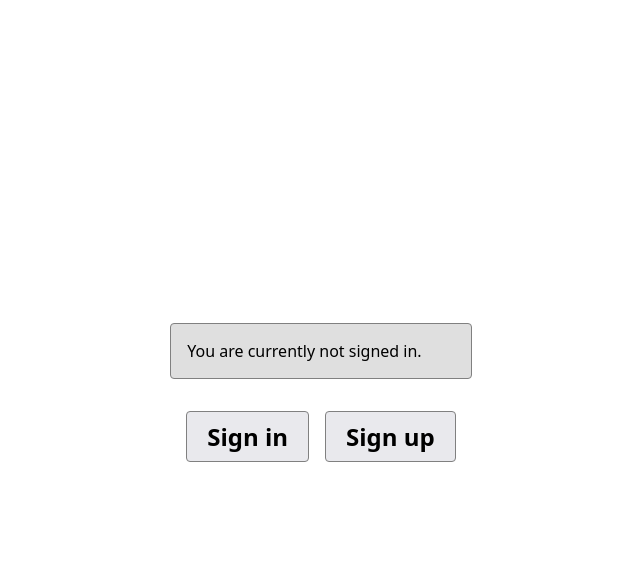
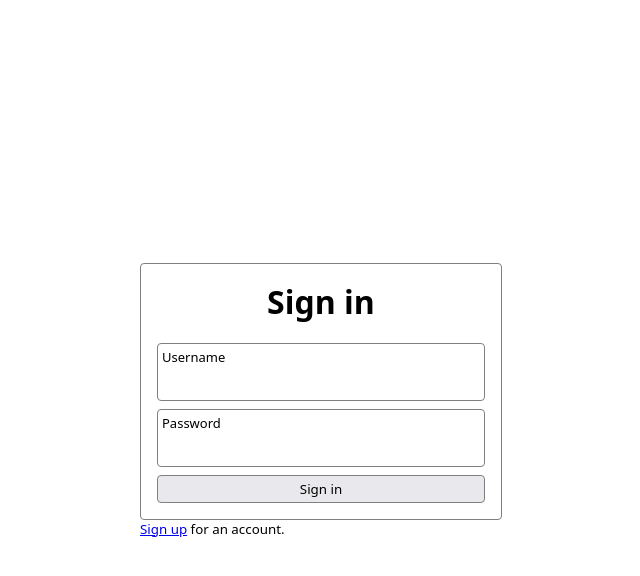
Before and after one commit to CarterSnich/python-ni-troy, a Flask app: page / in a window 1280 px wide. Shown: the top 576 px of the page, without its empty margins (319-959 px from the left). Run offline with Flask 3, Linux system fonts and the light colour scheme.

Commit message:
before umuro

```diff
--- a/app.py
+++ b/app.py
@@ -4,6 +4,8 @@ from forms import SignUpForm, SignInForm
 from werkzeug.security import generate_password_hash, check_password_hash
 from haikus import haikus
 import random
+from sqlite3 import IntegrityError
+from werkzeug.exceptions import HTTPException
 
 
 app = Flask(__name__)
@@ -14,16 +16,19 @@ app.config.from_mapping(
 database.init_app(app)
 
 
+@app.errorhandler(HTTPException)
+def handle_http_exception(e):
+    return (
+        render_template(
+            "http-error.jinja", code=e.code, name=e.name, description=e.description
+        ),
+        e.code,
+    )
+
+
 @app.route("/", methods=["GET", "POST"])
 def index():
     if "user" in session:
-        return redirect(url_for("welcome"))
-    return render_template("index.jinja")
-
-
-@app.route("/signin", methods=["GET", "POST"])
-def signin():
-    if session.get("user"):
         return redirect(url_for("welcome"))
 
     form = SignInForm()
@@ -45,7 +50,10 @@ def signin():
 
         flash("Password is incorrect." if user else "User not found.", "error")
 
-    return render_template("signin.jinja", form=form)
+    if request.args.get("username"):
+        form.username.data = request.args.get("username")
+
+    return render_template("index.jinja", form=form)
 
 
 @app.route("/signup", methods=["GET", "POST"])
@@ -56,22 +64,31 @@ def signup():
     form = SignUpForm()
 
     if request.method == "POST" and form.validate_on_submit():
-        db = database.get_db()
-        db.execute(
-            "INSERT INTO users (name, email, address, username, password)"
-            "VALUES (?, ?, ?, ?, ?)",
-            (
-                form.name.data,
-                form.email.data,
-                form.address.data,
-                form.username.data,
-                generate_password_hash(form.password.data),
-            ),
-        )
-        db.commit()
+        try:
+            db = database.get_db()
+            db.execute(
+                "INSERT INTO users (name, email, address, username, password)"
+                "VALUES (?, ?, ?, ?, ?)",
+                (
+                    form.name.data,
+                    form.email.data,
+                    form.address.data,
+                    form.username.data,
+                    generate_password_hash(form.password.data),
+                ),
+            )
 
-        flash("Sign up successfully!")
-        return redirect(url_for("signin"))
+            db.commit()
+            flash("Sign up successfully!")
+            return redirect(url_for("index", username=form.username.data))
+        except IntegrityError as err:
+            flash("Sign up failed.", category="error")
+            msg = str(err)
+            if msg.startswith("UNIQUE constraint failed:"):
+                parts = msg.split(": ")[1].split(".")
+                table = parts[0]
+                column = parts[1]
+                form[column].errors.append(f"{column.capitalize()} already exist.")
 
     return render_template("signup.jinja", form=form)
 
@@ -96,6 +113,8 @@ def welcome():
 
 @app.route("/signout")
 def signout():
-    session.pop("user", None)
-    flash("You have successfully logged out.", "info")
+    if "user" in session:
+        session.pop("user", None)
+        flash("You have successfully logged out.", "info")
+
     return redirect(url_for("index"))
--- a/forms.py
+++ b/forms.py
@@ -22,7 +22,11 @@ class SignUpForm(FlaskForm):
     name = StringField(label="Name", id="name", validators=[DataRequired()])
     email = EmailField(label="Email", id="email", validators=[DataRequired()])
     address = StringField(label="Address", id="address", validators=[DataRequired()])
-    username = StringField(label="Username", id="username", validators=[DataRequired()])
+    username = StringField(
+        label="Username",
+        id="username",
+        validators=[DataRequired()],
+    )
     password = PasswordField(
         label="Password",
         id="password",
@@ -31,7 +35,12 @@ class SignUpForm(FlaskForm):
 
 
 class SignInForm(FlaskForm):
-    username = StringField(label="Username", id="username", validators=[DataRequired()])
+    username = StringField(
+        label="Username",
+        id="username",
+        # render_kw={"autocomplete": "off"},
+        validators=[DataRequired()],
+    )
     password = PasswordField(
         label="Password", id="password", validators=[DataRequired()]
     )
--- a/schema.sql
+++ b/schema.sql
@@ -5,6 +5,6 @@ CREATE TABLE users (
   username TEXT UNIQUE NOT NULL,
   password TEXT NOT NULL,
   name TEXT NOT NULL,
-  email TEXT NOT NULL,
+  email TEXT UNIQUE NOT NULL,
   address TEXT NOT NULL
 );
--- a/static/style.css
+++ b/static/style.css
@@ -13,9 +13,7 @@ body {
   height: 100vh;
 }
 
-button,
-a#signin,
-a#signup {
+button {
   padding: 0.25rem;
   outline: none;
 
@@ -23,24 +21,10 @@ a#signup {
   border: 1px solid grey;
   background-color: #e9e9ed;
 
-  transition: translate ease-in-out 300ms;
+  transition: background-color ease-in-out 300ms;
 }
 
-a#signin,
-a#signup {
-  color: black;
-  display: block;
-  width: 100%;
-  text-align: center;
-  font-weight: bold;
-  font-size: x-large;
-  text-decoration: none;
-  padding-bottom: 0.25rem;
-}
-
-button:hover,
-a#signin:hover,
-a#signup:hover {
+button:hover {
   background-color: #d0d0d7;
 }
 
@@ -100,7 +84,7 @@ form .form-group {
 
   display: grid;
   row-gap: 0.25rem;
-  transition: all ease-in-out 300ms;
+  transition: border ease-in-out 300ms;
 }
 
 form .form-group.invalid {
--- a/templates/index.jinja
+++ b/templates/index.jinja
@@ -1,72 +1,42 @@
 <!DOCTYPE html>
 <html lang="en">
-
   <head>
     <meta charset="UTF-8" />
     <meta name="viewport" content="width=device-width, initial-scale=1.0" />
     <title>Index</title>
-  <link rel="stylesheet" href="{{ url_for('static', filename='style.css') }}" />
-
-  <style>
-    p {
-      text-align: center;
-    }
-
-    main {
-      display: flex;
-      gap: 1rem;
-      padding: 1rem;
-    }
-
-    a {
-      white-space: nowrap;
-      color: black;
-      display: block;
-      width: 100%;
-      text-align: center;
-      font-weight: bold;
-      font-size: x-large;
-      text-decoration: none;
-
-      padding: .5rem 1.25rem;
-      outline: none;
-
-      border-radius: 0.25rem;
-      border: 1px solid grey;
-      background-color: #e9e9ed;
-
-      transition: translate ease-in-out 300ms;
-    }
-
-    a:hover {
-      background-color: #d0d0d7;
-    }
-  </style>
+    <link
+      rel="stylesheet"
+      href="{{ url_for('static', filename='style.css') }}"
+    />
   </head>
 
   <body>
-
-  {% with messages = get_flashed_messages(with_categories=true) %}
+    {% with messages = get_flashed_messages(with_categories=true) %} {% if
+    messages %}
     <ul class="flashes">
-    {% if messages %}
       {% for category, message in messages %}
       <li class="flash {{ category }}">
         {{ message }}
       </li>
       {% endfor %}
-    {% else %}
-    <li class="flash ">
-      You are currently not signed in.
-    </li>
-    {% endif %}
     </ul>
-  {% endwith %}
+    {% endif %} {% endwith %}
 
-  <main>
-    <a href="/signin">Sign in</a>
-    <a href="/signup">Sign up</a>
-  </main>
+    <form action="/" method="POST">
+      {{ form.csrf_token }}
 
+      <div>
+        <h1>Sign in</h1>
+        <div class="form-group">
+          {{ form.username.label }} {{ form.username() }}
+        </div>
+        <div class="form-group">
+          {{ form.password.label }}
+          {{ form.password() }}
+        </div>
+        <button type="submit">Sign in</button>
+      </div>
+    </form>
+    <small><a href="signup">Sign up</a> for an account.</small>
   </body>
-
 </html>
--- a/templates/signup.jinja
+++ b/templates/signup.jinja
@@ -72,7 +72,7 @@
       <button type="submit">Sign up</button>
     </div>
   </form>
-  <small>Already have an account?<a href="signin">Sign in</a> instead.</small>
+  <small>Already have an account?<a href="/">Sign in</a> instead.</small>
 
 </body>
 
```
Also changed, not shown: templates/http-error.jinja (added, +27 -0 lines), templates/signin.jinja (deleted, +0 -45 lines), templates/welcome.jinja (+8 -2 lines). Lines whose indentation alone changed are shown as unchanged.
